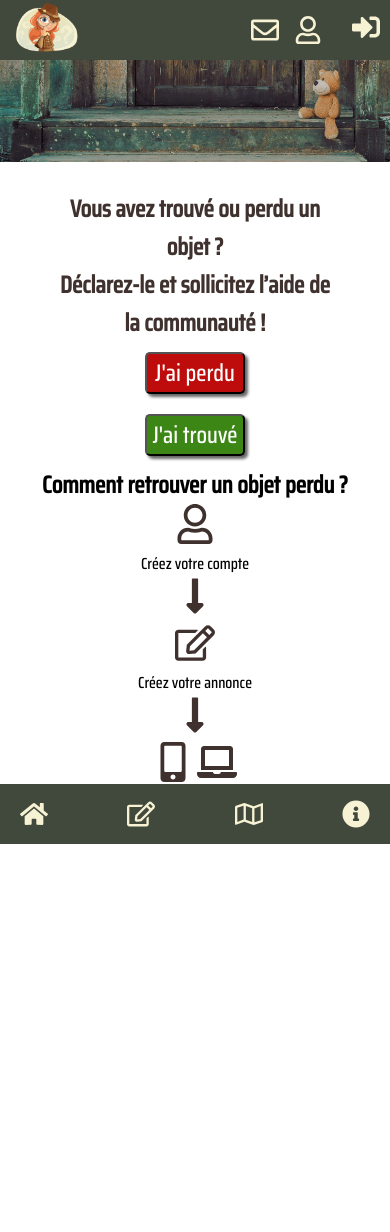
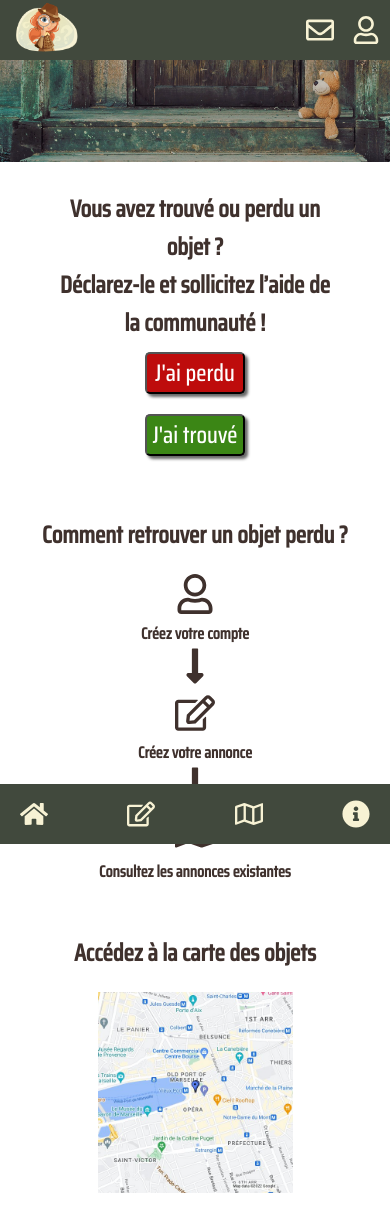
Before and after one commit to MyleneVinci/my_app_lost_and_found_front, a React (Create React App) app: page / in a window 390 px wide. Shown: the top 1232 px of the page. Before the commit the page ends 1034 px from the top, so only its background shows below. Built offline with nearby package versions, Linux system fonts and the light colour scheme; a web font is replaced by a local one.

Commit message:
navbar and home ok on mobile device

```diff
--- a/src/components/instructions/Instructions.jsx
+++ b/src/components/instructions/Instructions.jsx
@@ -1,5 +1,5 @@
 import React from 'react';
-import { FaRegUser, FaLongArrowAltDown, FaRegEdit, FaMobileAlt, FaLaptop } from "react-icons/fa";
+import { FaRegUser, FaLongArrowAltDown, FaRegEdit, FaRegMap } from "react-icons/fa";
 
 
 import './instructions.css';
@@ -21,8 +21,8 @@ const Instructions = () => {
                 <FaLongArrowAltDown style={iconStyle} />
             </div>
             <div className='step-three'>
-                <FaMobileAlt style={iconStyle} />  <FaLaptop style={iconStyle} />
-                <p>Consultez annonces</p>
+                <FaRegMap style={iconStyle} />
+                <p>Consultez les annonces existantes</p>
             </div>
         </div>
     )
--- a/src/components/instructions/instructions.css
+++ b/src/components/instructions/instructions.css
@@ -4,4 +4,19 @@
     flex-direction: column;
     align-items: center;
     text-align: center;
+    margin-bottom: 50px;
+
 }
+
+.instructions h2 {
+    text-align: center;
+    color: var(--main-color);
+    margin-bottom: 20px;
+
+}
+
+.instructions p {
+    text-align: center;
+    color: var(--main-color);
+    font-weight: bold;
+}
--- /dev/null
+++ b/src/components/mapContainer/MapContainer.jsx
@@ -0,0 +1,15 @@
+import React from 'react';
+import carte from '../../assets/carte.jpg'
+
+import './mapContainer.css';
+
+const MapContainer = () => {
+  return (
+    <div className='map-container'>
+        <h2>Accédez à la carte des objets</h2>
+        <img src={carte} alt="" />
+    </div>
+  )
+}
+
+export default MapContainer;
--- /dev/null
+++ b/src/components/mapContainer/mapContainer.css
@@ -0,0 +1,17 @@
+.map-container {
+    display: flex;
+    flex-direction: column;
+    align-items: center;
+    margin-bottom: 100px;
+
+}
+
+.map-container h2 {
+    text-align: center;
+    color: var(--main-color);
+    margin-bottom: 20px;
+}
+
+.map-container img {
+    width: 50%;
+}
--- a/src/components/navbar/Navbar.jsx
+++ b/src/components/navbar/Navbar.jsx
@@ -16,14 +16,8 @@ const Navbar = () => {
                     <img classname='logo' src={logo} alt="logo" />
                 </div>
                 <div className='navbar-menu'>
-                    <div className='navbar-menu-actions'>
                         <FaRegEnvelope style={iconStyle} />
                         <FaRegUser style={iconStyle} />
-                    </div>
-                    <div>
-                        <FaSignInAlt style={iconStyle} />
-                        {/* <FaSignOutAlt style={iconStyle} /> */}
-                    </div>
                 </div>
             </div>
             <div className='header'></div>
--- a/src/components/navbar/navbar.css
+++ b/src/components/navbar/navbar.css
@@ -37,7 +37,7 @@
    bottom: 0;
     left: 0;
     position: fixed;
-    z-index: 2;
+    /* z-index: 2; */
 }
 
 .navbar-logo {
@@ -49,18 +49,11 @@
 }
 
 .navbar-menu {
-    width: 35%;
+    width: 20%;
     display: flex;
     flex-direction: row;
     justify-content: space-between;
     align-items: center;
-}
-
-.navbar-menu-actions {
-    width: 55%;
-    display: flex;
-    flex-direction: row;
-    justify-content: space-between;
 }
 
 @media screen and (min-width: 567px) {
--- /dev/null
+++ b/src/components/promiseContainer/PromiseContainer.jsx
@@ -0,0 +1,15 @@
+import React from 'react';
+
+import './promiseContainer.css';
+
+const PromiseContainer = () => {
+    return (
+            <div className='promise'>
+                <h2>Vous avez trouvé ou perdu un objet ? <br /> Déclarez-le et sollicitez l’aide de la communauté !</h2>
+                <button className='lost'>J'ai perdu</button>
+                <button className='found'>J'ai trouvé</button>
+            </div>
+    )
+}
+
+export default PromiseContainer;
--- a/src/components/promiseText/promiseText.css
+++ b/src/components/promiseContainer/promiseContainer.css
@@ -4,11 +4,11 @@
     align-items: center;
     width: 70%;
     margin: auto;
+    margin-bottom: 50px;
 }
 
-.promise-title {
+.promise h2 {
     text-align: center;
-    /* margin: 10px 0 10px 0; */
     color: var(--main-color);
 }
 
--- a/src/components/promiseText/PromiseText.jsx
+++ /dev/null
@@ -1,15 +0,0 @@
-import React from 'react';
-
-import './promiseText.css';
-
-const PromiseText = () => {
-    return (
-            <div className='promise'>
-                <h2 className='promise-title'>Vous avez trouvé ou perdu un objet ? <br /> Déclarez-le et sollicitez l’aide de la communauté !</h2>
-                <button className='lost'>J'ai perdu</button>
-                <button className='found'>J'ai trouvé</button>
-            </div>
-    )
-}
-
-export default PromiseText;
--- a/src/pages/home/Home.jsx
+++ b/src/pages/home/Home.jsx
@@ -1,15 +1,17 @@
 import React from 'react';
 
-import PromiseText from '../../components/promiseText/PromiseText';
+import PromiseContainer from '../../components/promiseContainer/PromiseContainer';
 import Instructions from '../../components/instructions/Instructions';
+import MapContainer from '../../components/mapContainer/MapContainer';
 
 import './home.css';
 
 const Home = () => {
   return (
     <div className='home'>
-          <PromiseText />
+          <PromiseContainer />
           <Instructions />
+          <MapContainer />
     </div>
   )
 }
--- a/src/pages/home/home.css
+++ b/src/pages/home/home.css
@@ -1,6 +1,5 @@
 .home {
-    height:100vh;
-    /* display: block; */
-   /* flex-direction: column; */
-    /* justify-content: space-around; */
+display: flex;
+flex-direction: column;
+justify-content: space-around;
 }
```
Also changed, not shown: src/assets/carte.jpg (added).
